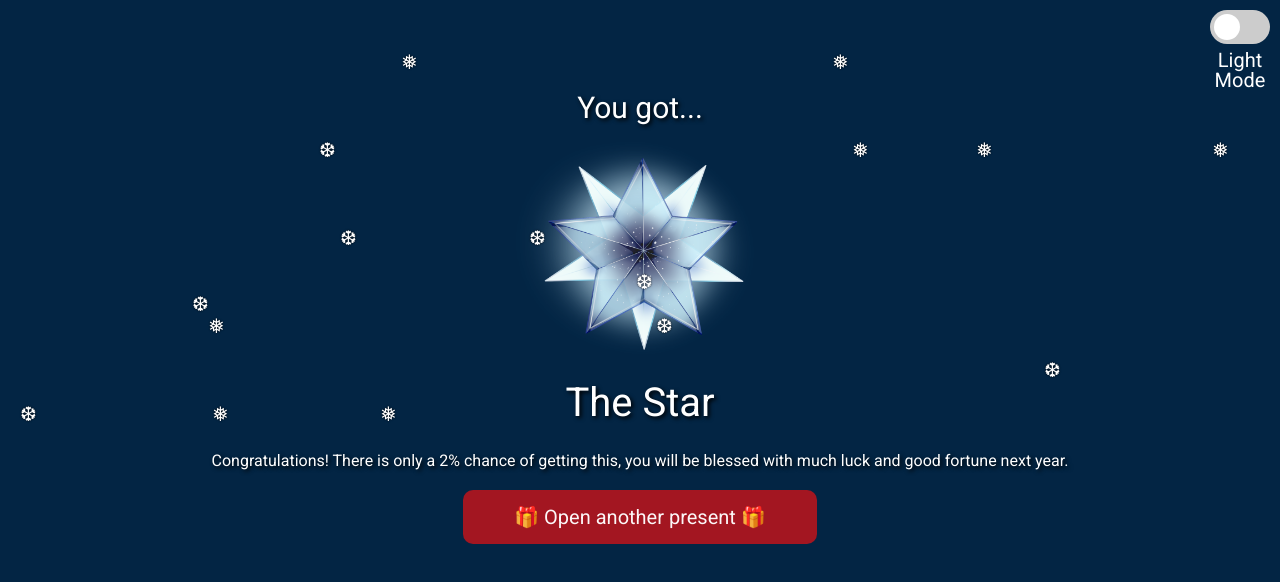
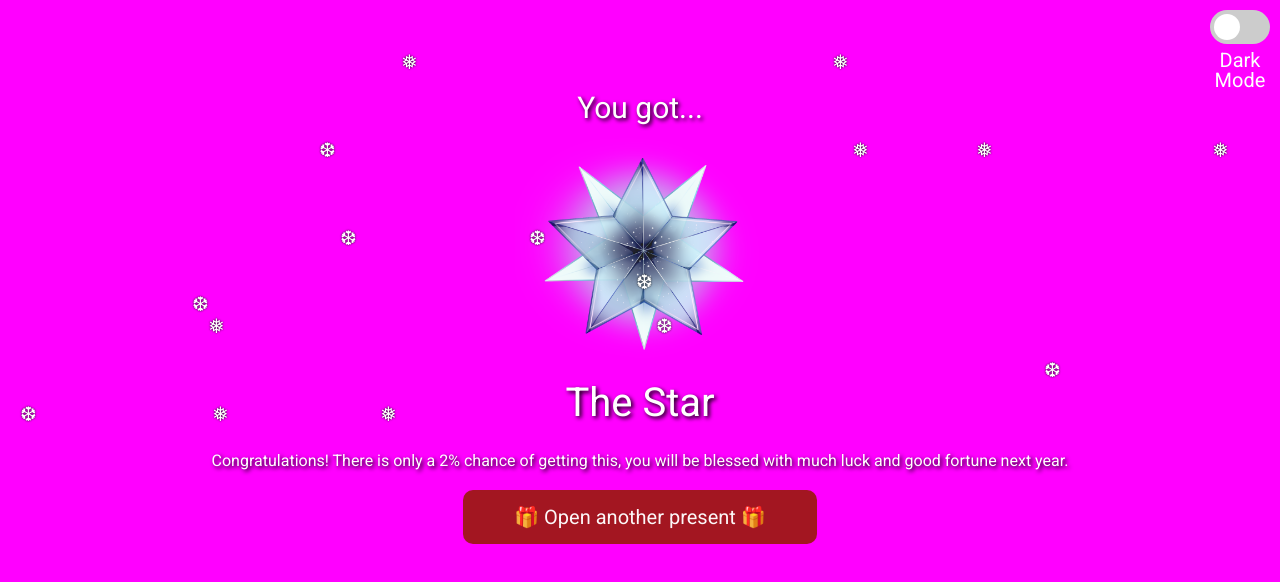
Before and after one commit to thekkathy/Present-Pop, a React (Create React App) app in the folder client/: page /present/1 in a window 1280 px wide. Shown: the top 582 px of the page. Built offline with nearby package versions, Linux system fonts and the light colour scheme; no server answers.

Commit message:
malding over dark mode

```diff
--- a/client/src/components/CSS/Header.css
+++ b/client/src/components/CSS/Header.css
@@ -1,7 +1,7 @@
-.body {
+/* .body {
     margin:0;
     padding:0;
-}
+} */
 .navbar {
     margin: 0px;
     padding: 0px;
--- a/client/src/components/CSS/OpenPresent.css
+++ b/client/src/components/CSS/OpenPresent.css
@@ -1,4 +1,4 @@
-body {
+/* body {
     background-color:#032544;
     color: white;
     text-shadow:2px 2px 4px black;
@@ -6,7 +6,7 @@ body {
     padding: 0px;
     font-family: 'Roboto', sans-serif;
     text-align: center;
-}
+} */
 
 /* div {
     margin-top: 20px;
--- a/client/src/components/CSS/Present.css
+++ b/client/src/components/CSS/Present.css
@@ -5,9 +5,9 @@
     overflow: hidden;
     background-color: black;
 } */
-body {
+/* body {
     background-color:#032544;
-}
+} */
 .presentImage {
     max-width: 250px;
     max-height: 250px;
--- a/client/src/components/CSS/ToggleMode.css
+++ b/client/src/components/CSS/ToggleMode.css
@@ -1,14 +1,18 @@
+body {
+    background-color:magenta;
+    color: white;
+    text-shadow:2px 2px 4px black;
+    margin: 0px;
+    padding: 0px;
+    font-family: 'Roboto', sans-serif;
+    text-align: center;
+}
+
 .theme-switch-wrapper {
     align-items: center;
     float: right;
     margin: 10px 10px 0px 0px;
-    /*text-shadow: none;*/
 }
-/* .toggleBackground {
-    display: block;
-    color:#FCF7F8;
-    font-size: 30px;
-  } */
 .theme-switch {
     display: inline-block;
     height: 34px;
@@ -57,3 +61,13 @@
 .slider.round:before {
     border-radius: 50%;
 }
+
+ .dark {
+    background-color:#032544;
+    color: snow;
+}
+
+.light {
+    background-color:snow;
+    color:#032544
+}
--- a/client/src/components/ToggleMode.js
+++ b/client/src/components/ToggleMode.js
@@ -2,23 +2,23 @@ import React from 'react';
 import './CSS/ToggleMode.css';
 
 class ToggleMode extends React.Component {
-    state = { light: false };
+    state = { light: true };
 
-    renderLight = (
-        <div>
-            <script>
-                {document.body.classList.toggle("light")}
-            </script>
-        </div>
-    );
+    // renderLight = (
+    //     <div>
+    //         {/* <script> */}
+    //             {document.body.classList.toggle("light")}
+    //         {/* </script> */}
+    //     </div>
+    // );
 
-    renderDark = (
-        <div>
-            <script>
-                {document.body.classList.toggle("dark")}
-            </script>
-        </div>
-    );
+    // renderDark = (
+    //     <div>
+    //         {/* <script> */}
+    //             {document.body.classList.toggle("dark")}
+    //         {/* </script> */}
+    //     </div>
+    // );
 
     render() {
         return (
@@ -36,12 +36,13 @@ class ToggleMode extends React.Component {
                     this.renderDark
                 } */}
                 <div className="theme-switch-wrapper">
-                    <label className="theme-switch" for="checkbox">
+                    <label className="theme-switch" htmlFor="checkbox">
                         <input type="checkbox" id="checkbox"
                             onClick={() => this.setState({ light: !this.state.light })}
-                            className="toggleBackground"/>
+                            className="toggleBackground" />
 
                         <div className="slider round"></div>
+
                         <br></br><br></br>
                         <div className="toggleName">
                             {this.state.light ?
@@ -49,8 +50,12 @@ class ToggleMode extends React.Component {
                                 "Light Mode"
                             }
                         </div>
+
                     </label>
                 </div>
+                <script>
+                {/* {document.body.classList.toggle("light")} */}
+                </script>
             </div>
         );
     }
```
Lines whose indentation alone changed are shown as unchanged.
